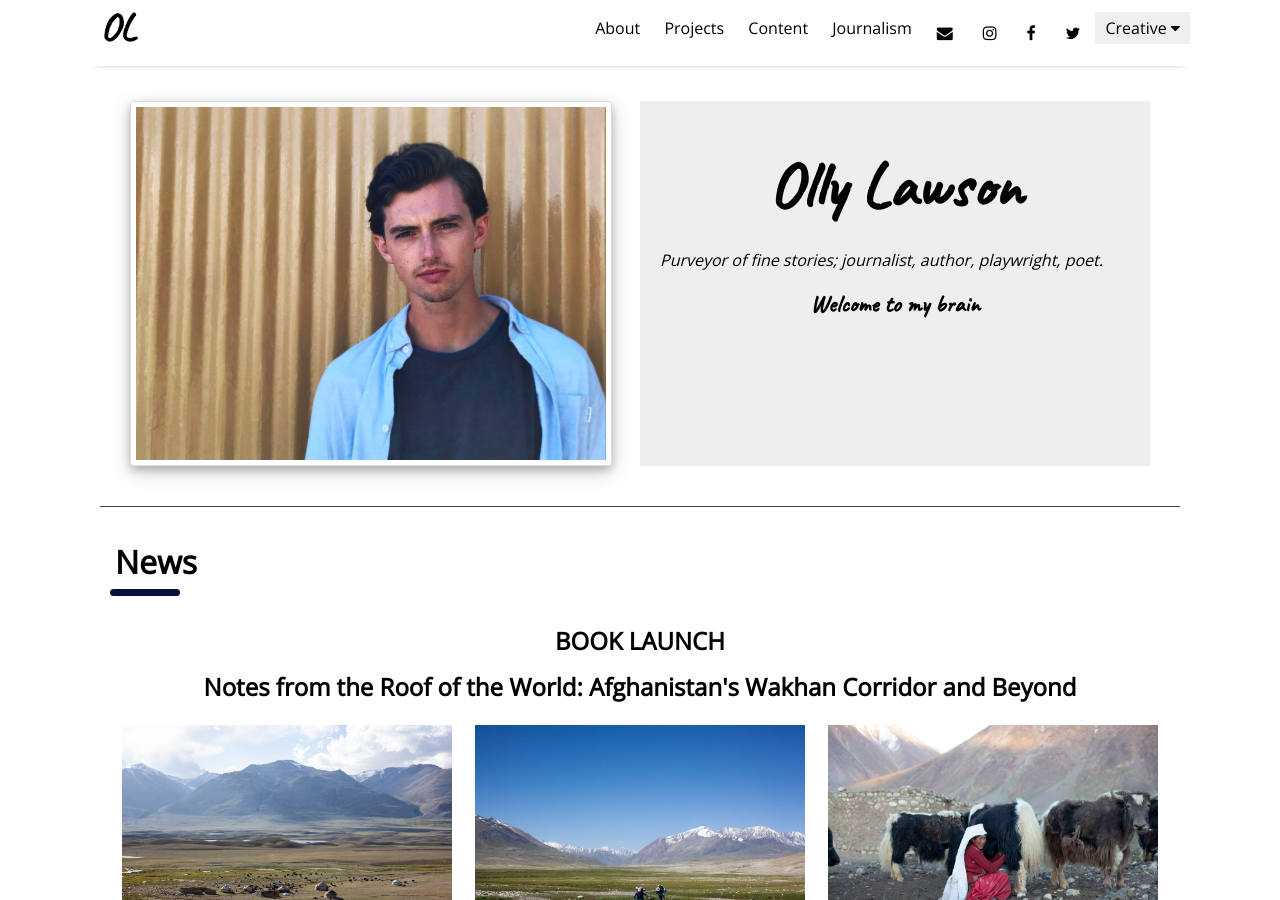
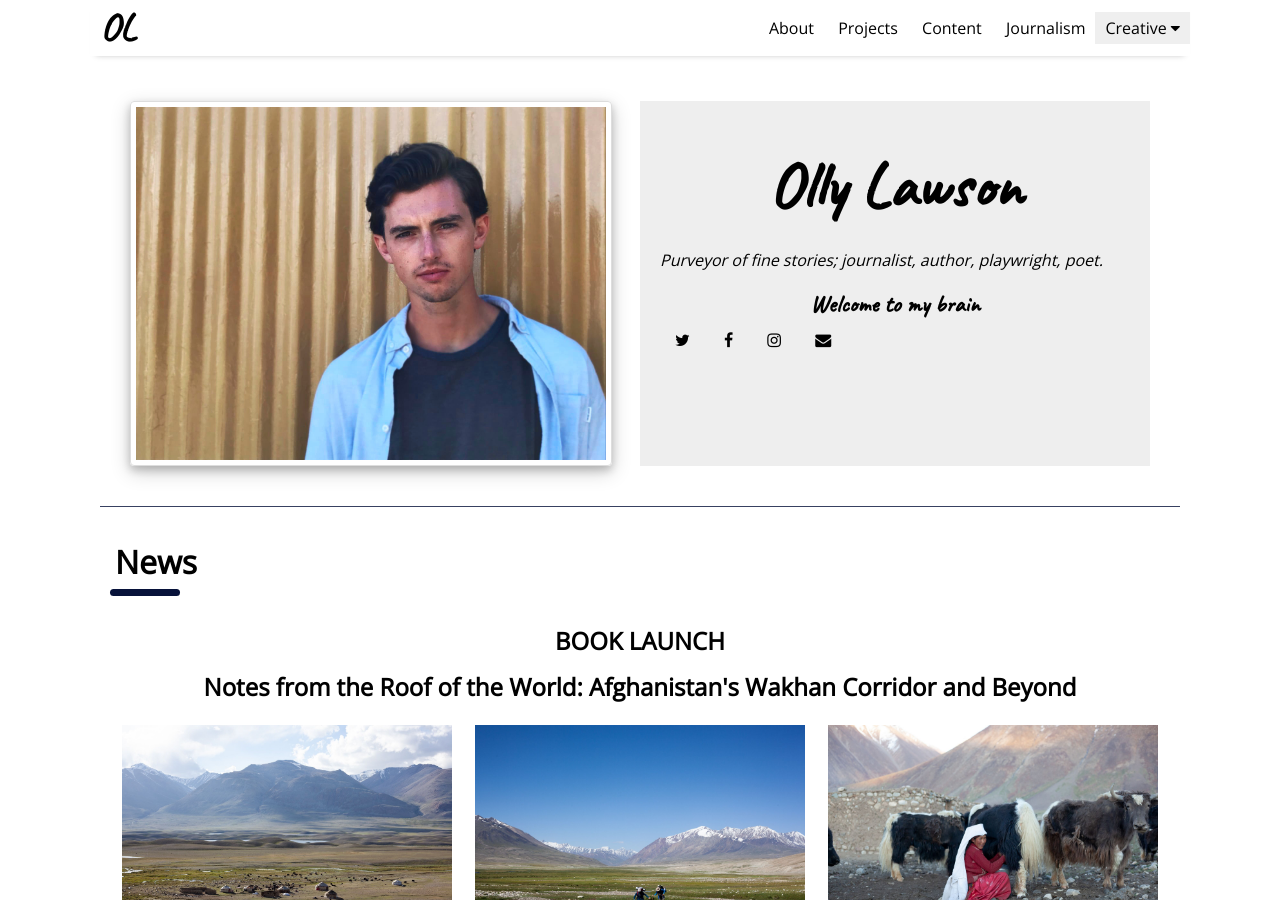
Before and after one commit to ollylawson/ollylawson.github.io, a Jekyll site: the page built from index.html, in a window 1280 px wide and 900 px high. Built offline with Jekyll 4.4.1, drawn with Linux system fonts in a browser that asks for light colours; nearby versions of some CDN libraries; the list of posts is cut into pages by our own code.

Commit message:
removed social icons from header

```diff
--- a/_includes/header.html
+++ b/_includes/header.html
@@ -17,9 +17,6 @@
       </div>
     </div>
 
-    {% for item in site.data.settings.social %}
-      <a href="{{ item.link }}" class="social-menu-link" target="_blank"><i class="fa fa-{{ item.icon }}" aria-hidden="true"></i></a>
-    {% endfor %}
   </nav>
 
   <div class="dropdown">
@@ -37,9 +34,6 @@
         </div>
       </div>
 
-      {% for item in site.data.settings.social %}
-        <a href="{{ item.link }}" class="menu-link" target="_blank"><i class="fa fa-{{ item.icon }}" aria-hidden="true"></i></a>
-      {% endfor %}
     </div>
   </div>
 </header>
--- a/_layouts/home.html
+++ b/_layouts/home.html
@@ -11,6 +11,9 @@
         <h1>Olly Lawson</h1>
         <p><i>Purveyor of fine stories; journalist, author, playwright, poet.</i> </p>
         <h2> Welcome to my brain </h2>
+        {% for item in site.data.settings.social %}
+          <a href="{{ item.link }}" class="menu-link" target="_blank"><i class="fa fa-{{ item.icon }}" aria-hidden="true"></i></a>
+        {% endfor %}
     </div>
   </div>
 </div>
```
